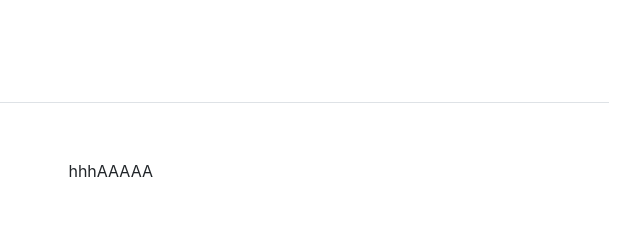
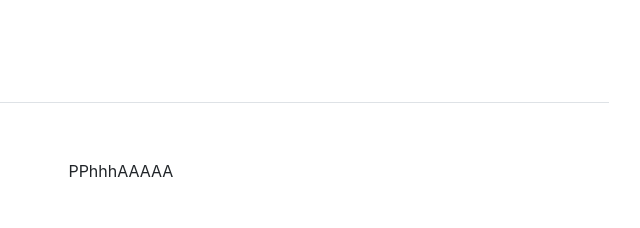
Before and after one commit to daffawrdhn/bio, a plain HTML site: page index.html in a window 1280 px wide. Shown: the top 228 px of the page, 444-1084 px from the left. Drawn offline with Linux system fonts and the light colour scheme; files whose address does not match are found by name.

Commit message:
Update index.html
P

```diff
--- a/index.html
+++ b/index.html
@@ -73,7 +73,7 @@
 
                   <div class="col-sm-8 py-2">
 
-<p>hhhAAAAA</p>                      <div class="pl-2">
+<p>PPhhhAAAAA</p>                      <div class="pl-2">
                         <div class="pt-5">
                             <h1>Daffa Wardhanaditya Junaidi</h1>
                             <!-- <p>Kelahiran 99' sedang merantau sekaligus bekerja di PT. Wahana Ottomitra Multiartha (WOM) Jakarta, Indonesia.</p> -->
```
